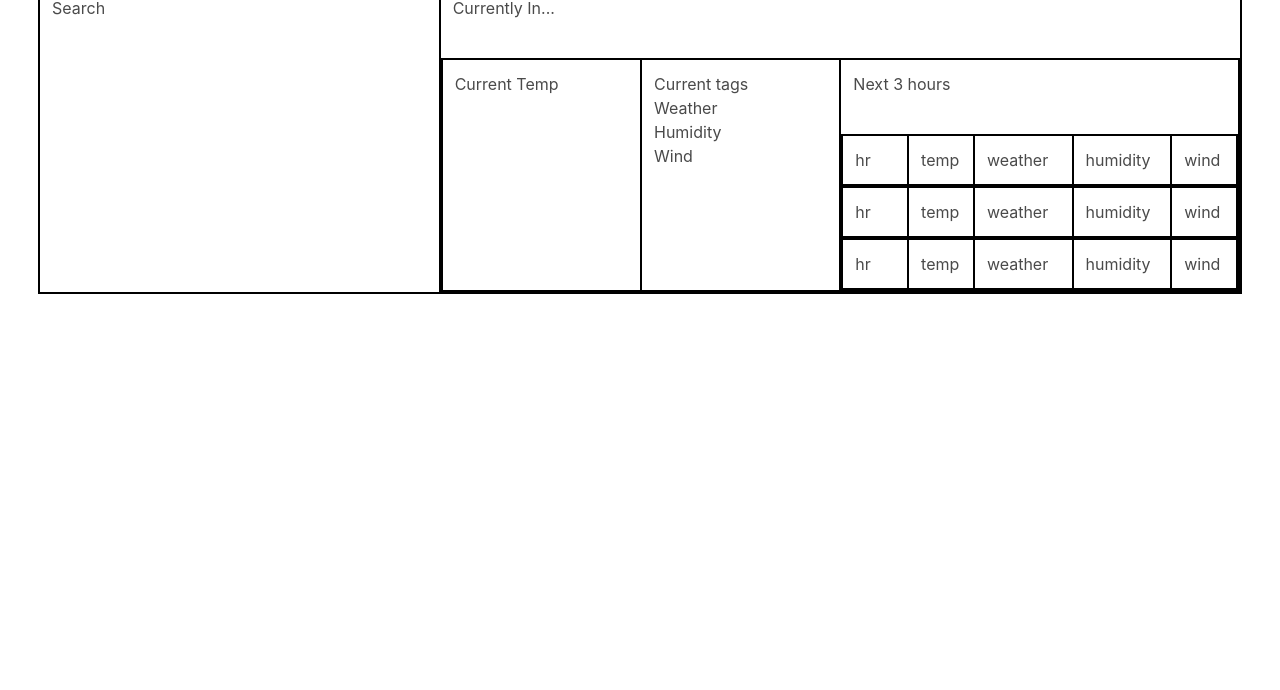
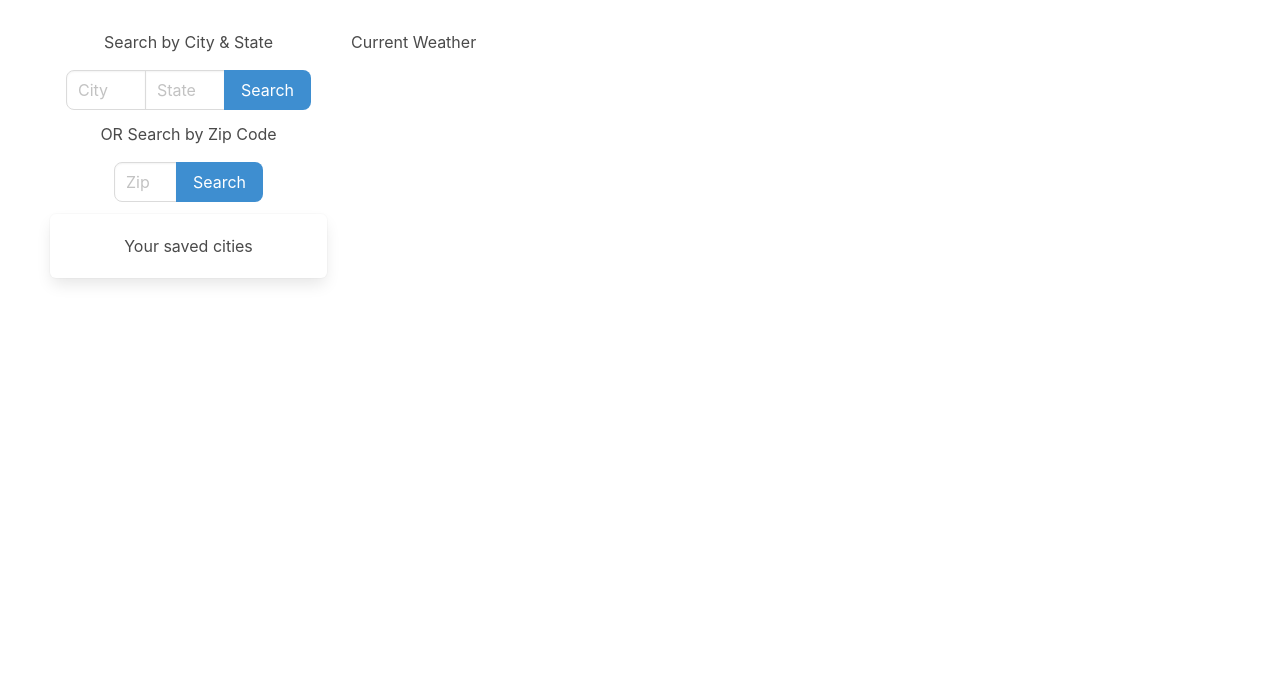
Before and after one commit to kelsie-c/weather-dashboard, a plain HTML site: page index.html in a window 1280 px wide. Shown: the part 110-800 px from the top of the page. Drawn offline with nearby package versions, Linux system fonts and the light colour scheme.

Commit message:
added zip code fetch and local storage for city buttons

```diff
--- a/assets/script.js
+++ b/assets/script.js
@@ -1 +1,111 @@
 // use Open Weather API: One Call API & Geocoding API
+let searchValue;
+let geocodeAPIurl = "http://api.openweathermap.org/geo/1.0/";
+let oneCallAPIurl = "https://api.openweathermap.org/data/2.5/onecall?";
+let myAPIkey = "9d3d1ebc0d24d21eb01463e1e0715eb4";
+let cityButtons = document.querySelector(".savedCities");
+
+
+// use this variable to test if user input a zip code
+let zipCodeParam = /^\d{5}$/;
+
+// log user input city and send to local storage
+let searchCity = document.querySelector('.searchInput');
+let searchBtn = document.querySelector('.searchBtn');
+
+// when zip code search button is clicked, assign user input to a variable and send to api
+$('.searchbtnZip').on('click', function(event) {
+    searchValue = event.target.parentElement.parentElement.children[0].children[0].value;
+    console.log(searchValue);
+    if (zipCodeParam.test(searchValue) === true) {
+        // send zip code to geocoding api and return city, lat & lon
+        let zipSearch = geocodeAPIurl + "zip?zip=" + searchValue + ",US&appid=" + myAPIkey;
+        fetch(zipSearch)
+            .then(response => response.json())
+            .then(data => {
+                console.log(data);
+                let lat = data.lat;
+                console.log(lat);
+                let lon = data.lon;
+                console.log(lon);
+                // create an object with the lattitude and longitude
+                let obj = {
+                    lat,
+                    lon
+                }
+                console.log(obj);
+                let city = data.name;
+                console.log(city);
+                // send city name and object to local storage & create button
+                sendToLocalStorage(city, obj);
+                getWeather(lat,lon);
+            });
+    }
+    // else return error message - please enter a valid 5-digit zip code
+})
+
+// send string to geocoding api and return lat & lon
+
+// Set local storage and create button
+function sendToLocalStorage(city, obj) {
+    localStorage.setItem(city, JSON.stringify(obj));
+    let newCity = document.createElement("button");
+    newCity.innerText = city;
+    newCity.classList.add("button");
+    newCity.classList.add("is-block");
+    cityButtons.append(newCity);
+}
+
+function getWeather(lat,lon) {
+    console.log(lat);
+    console.log(lon);
+    let searchURL = oneCallAPIurl + "lat=" + lat + "&lon=" + lon + "&units=imperial&appid=" + myAPIkey;
+    fetch(searchURL)
+        .then(response => response.json())
+        .then(data => console.log(data));
+}
+
+
+// convert user input to lat & lon using geocoding API & send to local storage
+
+// create a button that appears beneath the search bar that calls info from local storage when clicked
+
+// api call to get the following for current day stats:
+
+    // current temperature
+
+    // current feels like temperature
+
+    // current precipitation percentage
+
+    // current weather (sunny, cloudy, rainy, etc) & assign an icon depending on response
+
+    // humidity
+
+    // wind
+
+    // pressure
+
+    // visibility
+
+    // dew point
+
+    // uv index
+
+// api call to get the following for next three hour stats:
+
+    // temperature
+
+    // weather
+
+    // humidity
+
+    // wind
+
+// api call to get the following for each of the next 5 days:
+
+    // temperature
+
+    // weather
+
+    // wind
--- a/assets/style.css
+++ b/assets/style.css
@@ -1,16 +1,40 @@
+
 body {
     margin-left: 50px;
     margin-right: 50px;
 }
-div {
+/* div {
     border: 1px black solid;
-}
-
-h2 {
-    padding-bottom: 50px;
-}
+} */
 
 h1 {
     text-align: center;
     padding: 40px;
+    font-size: 40px;
 }
+
+.searchByName {
+    margin: 1em;
+}
+
+.searchByZip {
+    margin: 1em;
+    margin-left: 4em;
+    margin-right: 4em;
+}
+
+.input {
+    border-radius: 8px;
+}
+
+.button {
+    border-radius: 8px;
+}
+
+h3 {
+    text-align: center;
+}
+
+.savedCities button {
+    flex-direction: column;
+}
--- a/index.html
+++ b/index.html
@@ -15,85 +15,48 @@
         <!-- add buttons to toggle F & C -->
     </header>
     <div class="columns">
-        <div class="column is-4 search">
-            <!-- search side panel -->
-            Search
-        </div>
+        <div class="column is-3">
+            <h3>Search by City & State</h3>
+            <div class="field has-addons searchByName">
+                <div class="control is-expanded">
+                    <input class="input" type="text" placeholder="City">
+                </div>
+                <div class="control">
+                    <input class="input" type="text" placeholder="State">
+                </div>
+                <div class="control">
+                    <a class="button is-info searchbtnName">
+                    Search
+                    </a>
+                </div>
+            </div>
 
-        <div class="column is-8 weather-info">
-            <h2>Currently In...</h2>
+            <h3>OR Search by Zip Code</h3>
+            <div class="field has-addons searchByZip">
+                <div class="control is-expanded">
+                    <input class="input" type="text" placeholder="Zip">
+                </div>
+                <div class="control">
+                    <a class="button is-info searchbtnZip">
+                    Search
+                    </a>
+                </div>
+            </div>
 
-            <div class="columns daily-weather">
-                <div class="column">
-                    Current Temp
+            <div class="box">
+                <!-- create buttons here -->
+                <h3>Your saved cities</h3>
+                <div class="control is-expanded w-100 savedCities">
+
                 </div>
 
-                <div class="column">
-                    Current tags
-                    <ul>
-                        <li>Weather</li>
-                        <li>Humidity</li>
-                        <li>Wind</li>
-                    </ul>
-                </div>
-
-                <div class="column is-half">
-                    <h2>Next 3 hours</h2>
-                    <div class=columns>
-                        <div class="column is-2">
-                            hr
-                        </div>
-                        <div class="column is-2">
-                            temp
-                        </div>
-                        <div class="column is-3">
-                            weather
-                        </div>
-                        <div class="column is-3">
-                            humidity
-                        </div>
-                        <div class="column is-2">
-                            wind
-                        </div>
-                    </div>
-                    <div class=columns>
-                        <div class="column is-2">
-                            hr
-                        </div>
-                        <div class="column is-2">
-                            temp
-                        </div>
-                        <div class="column is-3">
-                            weather
-                        </div>
-                        <div class="column is-3">
-                            humidity
-                        </div>
-                        <div class="column is-2">
-                            wind
-                        </div>
-                    </div>
-                    <div class=columns>
-                        <div class="column is-2">
-                            hr
-                        </div>
-                        <div class="column is-2">
-                            temp
-                        </div>
-                        <div class="column is-3">
-                            weather
-                        </div>
-                        <div class="column is-3">
-                            humidity
-                        </div>
-                        <div class="column is-2">
-                            wind
-                        </div>
-                    </div>
-                </div>
             </div>
         </div>
+        <div class="column is-9">
+            Current Weather
+        </div>
     </div>
-
+    <script src="https://cdnjs.cloudflare.com/ajax/libs/jquery/3.2.1/jquery.min.js"></script>
+    <script src="./assets/script.js"></script>
 </body>
 </html>
```
